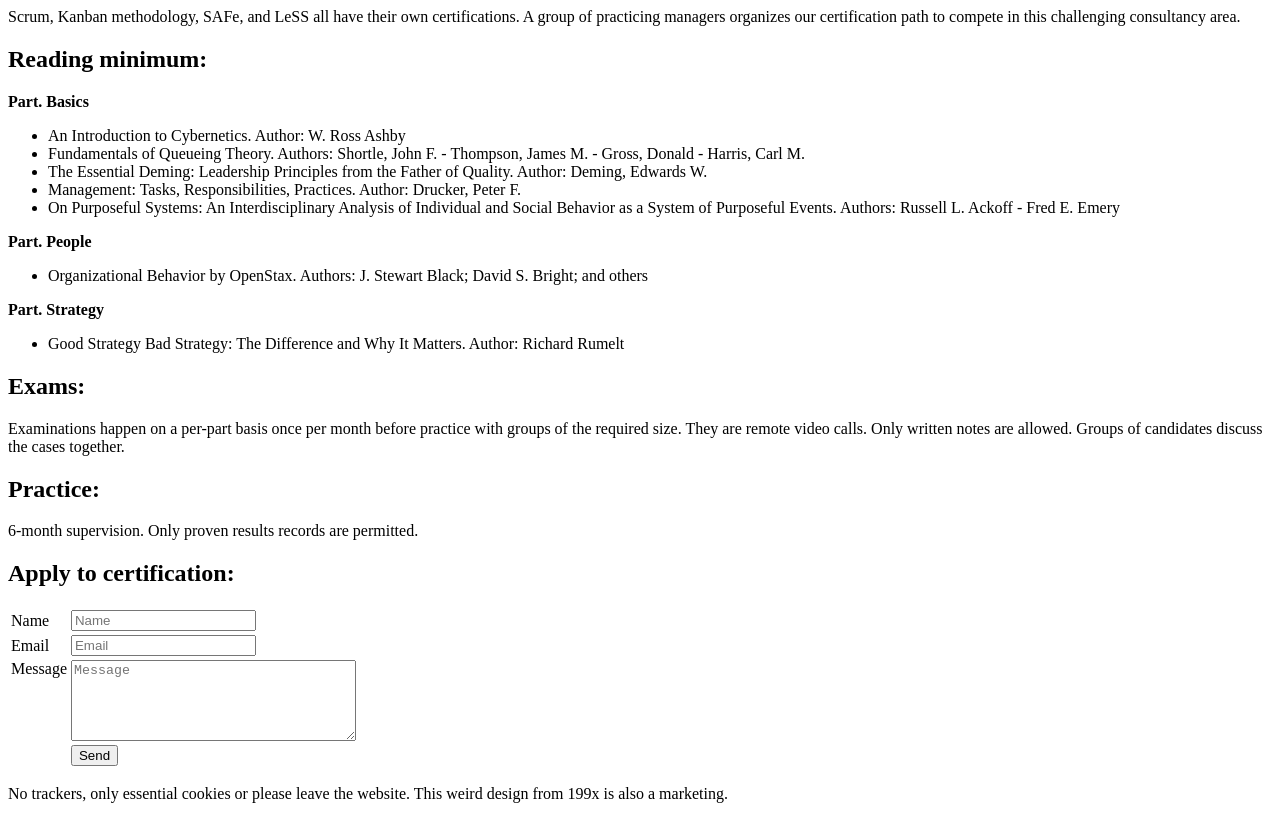
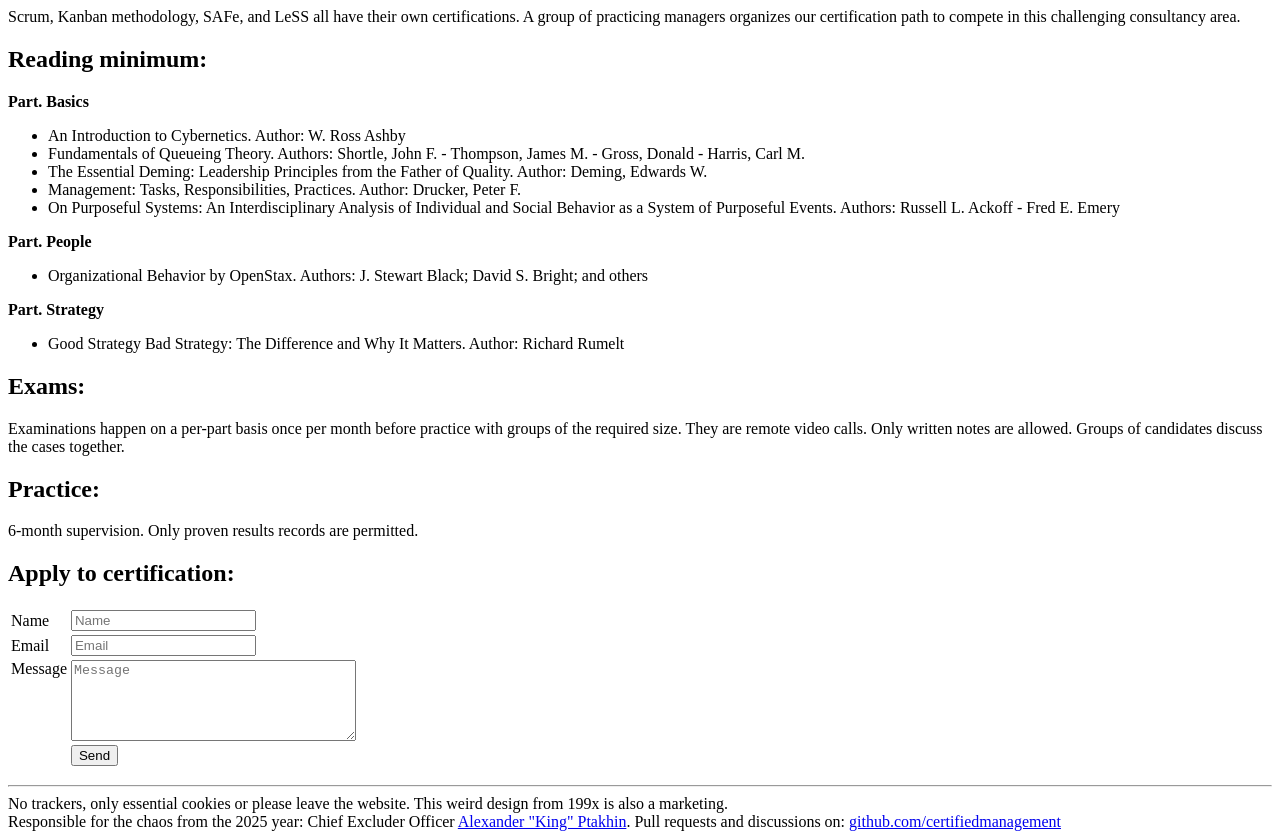
Before and after one commit to certifiedmanagement/certifiedmanagement.github.io, a plain HTML site: page index.html in a window 1280 px wide. Before the commit the page ends 811 px from the top, so only its background shows below. Drawn offline with Linux system fonts and the light colour scheme.

Commit message:
Honor link

```diff
--- a/index.html
+++ b/index.html
@@ -75,8 +75,14 @@
     </form>
 </p>
 
+<hr>
+
 <div>
     No trackers, only essential cookies or please leave the website. This weird design from 199x is also a marketing.
+</div>
+
+<div>
+    Responsible for the chaos from the 2025 year: Chief Excluder Officer <a href="https://github.com/aptakhin" target="_blank">Alexander "King" Ptakhin</a>. Pull requests and discussions on: <a href="https://github.com/certifiedmanagement/certifiedmanagement.github.io" target="_blank">github.com/certifiedmanagement</a>
 </div>
 </body>
 
```
